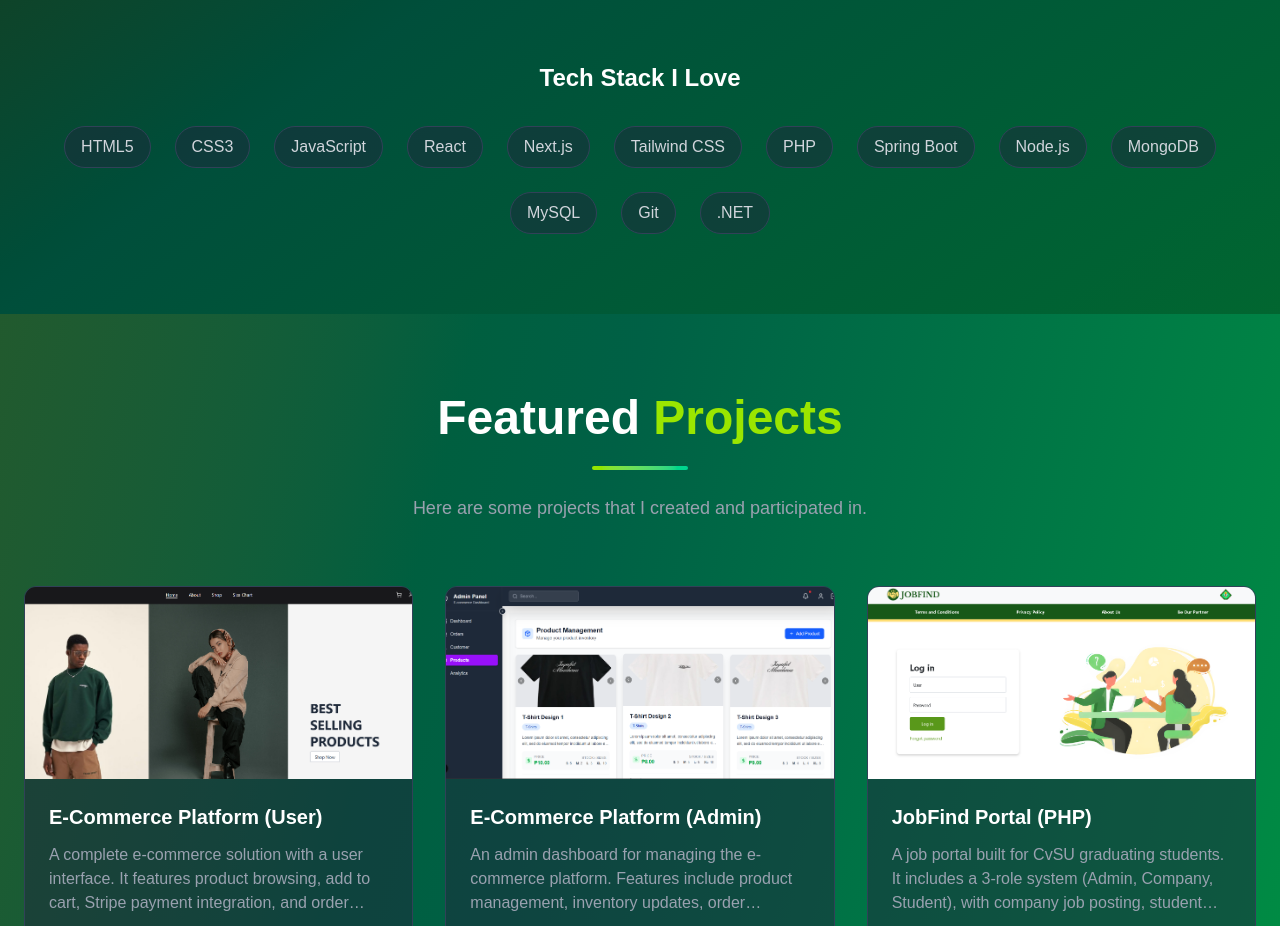
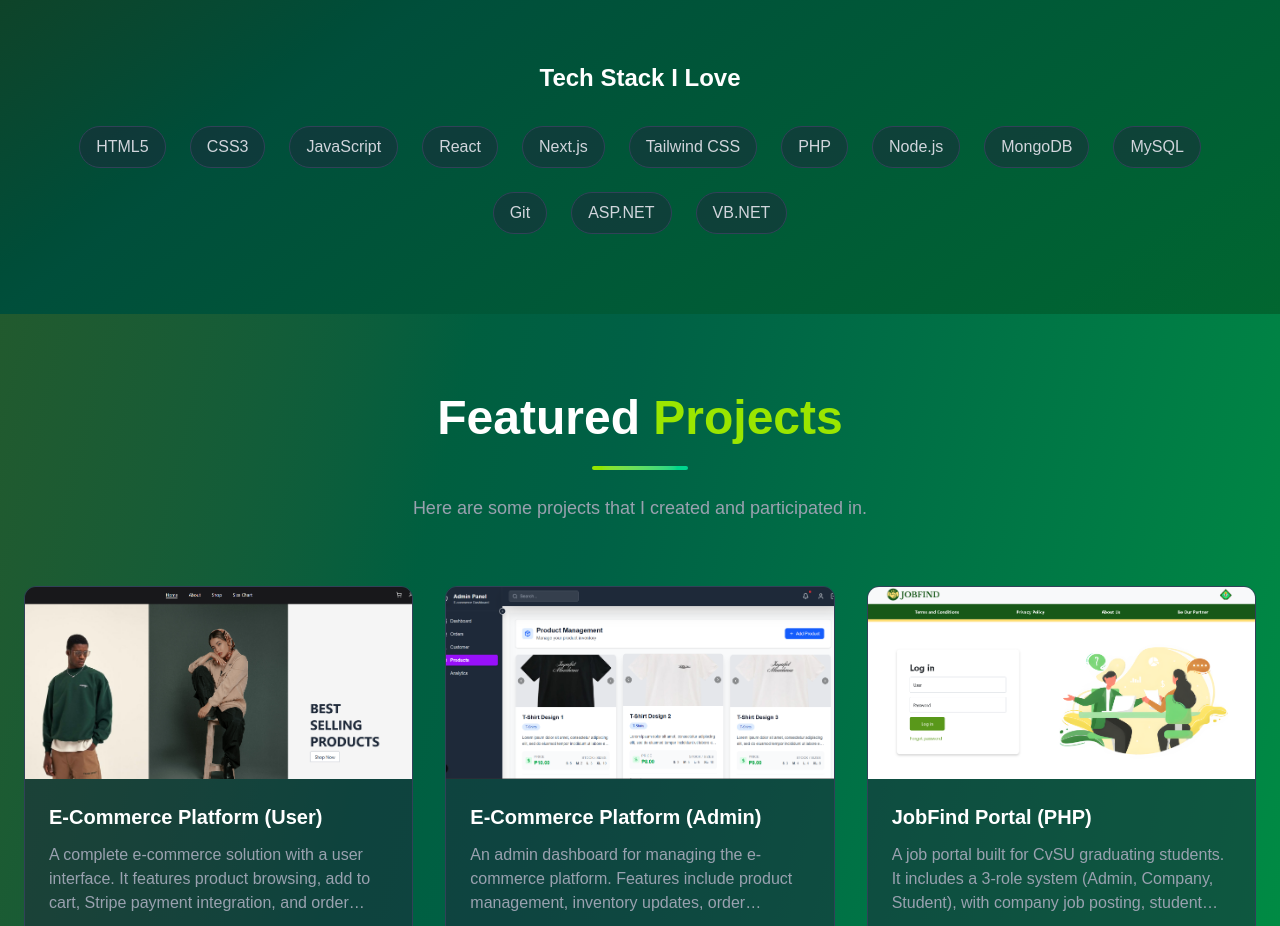
Before and after one commit to Tuplano/Portfolio, a Next.js app: page / in a window 1280 px wide. Shown: the part 2225-3151 px from the top of the page. Built offline with nearby package versions, Linux system fonts and the light colour scheme.

Commit message:
change skill

```diff
--- a/app/components/Skills.tsx
+++ b/app/components/Skills.tsx
@@ -99,12 +99,12 @@ export default function Skills() {
               "Next.js",
               "Tailwind CSS",
               "PHP",
-              "Spring Boot",
               "Node.js",
               "MongoDB",
               "MySQL",
               "Git",
-              ".NET",
+              "ASP.NET",
+              "VB.NET",
             ].map((tech) => (
               <div
                 key={tech}
```
